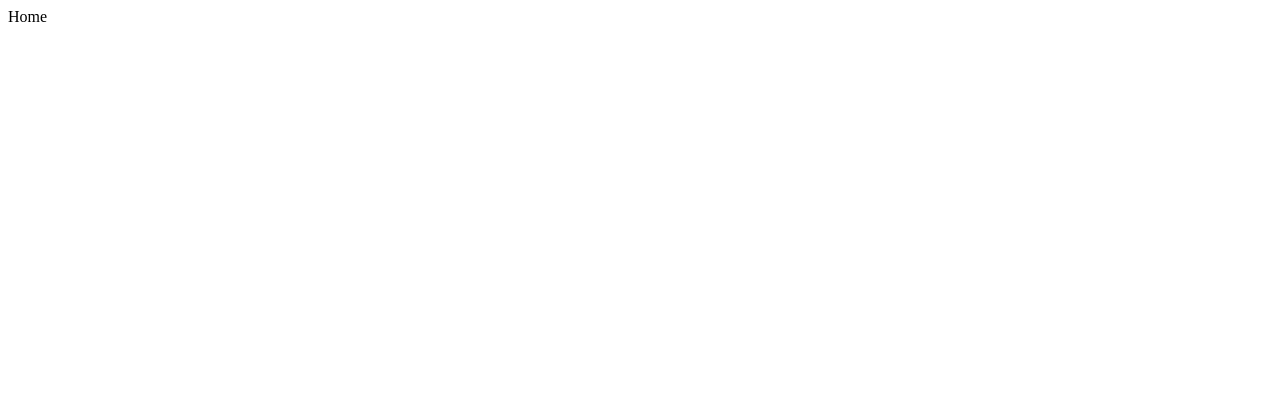
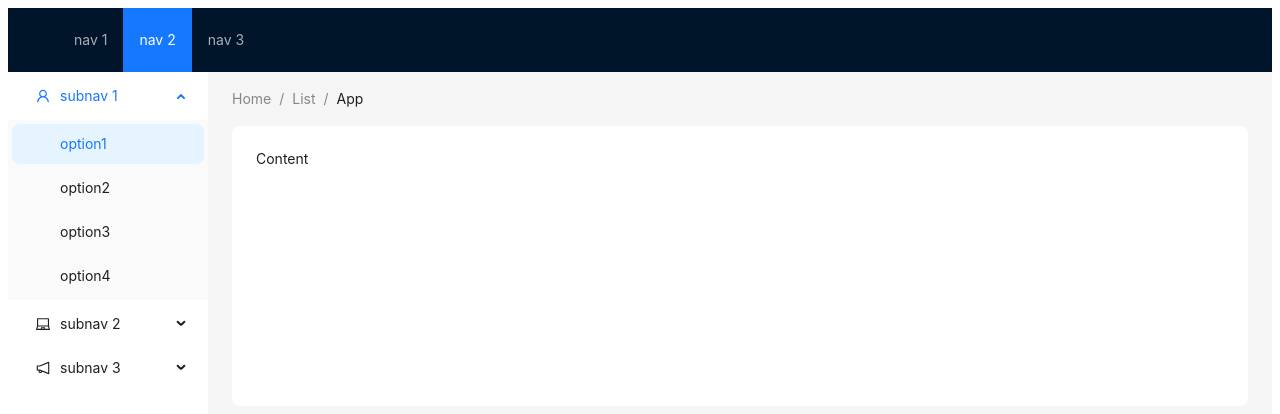
Before and after one commit to byteGanYue/DocCollab, a React (Vite) app in the folder packages/doc-web/: page / in a window 1280 px wide. Shown: the top 414 px of the page. Built offline with nearby package versions, Linux system fonts and the light colour scheme.

Commit message:
feat: :sparkles: 添加 Ant Design 依赖并重构首页布局组件

```diff
--- a/packages/doc-web/package.json
+++ b/packages/doc-web/package.json
@@ -10,6 +10,9 @@
     "preview": "vite preview"
   },
   "dependencies": {
+    "@ant-design/icons": "^6.0.0",
+    "ant-design": "^1.0.0",
+    "antd": "^5.26.0",
     "react": "^19.1.0",
     "react-dom": "^19.1.0",
     "react-router-dom": "^7.6.2"
--- /dev/null
+++ b/packages/doc-web/src/pages/Home/component/layout.jsx
@@ -0,0 +1,77 @@
+import React from 'react';
+import {
+  LaptopOutlined,
+  NotificationOutlined,
+  UserOutlined,
+} from '@ant-design/icons';
+import { Breadcrumb, Layout, Menu, theme } from 'antd';
+const { Header, Content, Sider } = Layout;
+const items1 = ['1', '2', '3'].map(key => ({
+  key,
+  label: `nav ${key}`,
+}));
+const items2 = [UserOutlined, LaptopOutlined, NotificationOutlined].map(
+  (icon, index) => {
+    const key = String(index + 1);
+    return {
+      key: `sub${key}`,
+      icon: React.createElement(icon),
+      label: `subnav ${key}`,
+      children: Array.from({ length: 4 }).map((_, j) => {
+        const subKey = index * 4 + j + 1;
+        return {
+          key: subKey,
+          label: `option${subKey}`,
+        };
+      }),
+    };
+  },
+);
+const LayoutComponent = () => {
+  const {
+    token: { colorBgContainer, borderRadiusLG },
+  } = theme.useToken();
+  return (
+    <Layout>
+      <Header style={{ display: 'flex', alignItems: 'center' }}>
+        <div className="demo-logo" />
+        <Menu
+          theme="dark"
+          mode="horizontal"
+          defaultSelectedKeys={['2']}
+          items={items1}
+          style={{ flex: 1, minWidth: 0 }}
+        />
+      </Header>
+      <Layout>
+        <Sider width={200} style={{ background: colorBgContainer }}>
+          <Menu
+            mode="inline"
+            defaultSelectedKeys={['1']}
+            defaultOpenKeys={['sub1']}
+            style={{ height: '100%', borderRight: 0 }}
+            items={items2}
+          />
+        </Sider>
+        <Layout style={{ padding: '0 24px 24px' }}>
+          <Breadcrumb
+            items={[{ title: 'Home' }, { title: 'List' }, { title: 'App' }]}
+            style={{ margin: '16px 0' }}
+          />
+          <Content
+            style={{
+              padding: 24,
+              margin: 0,
+              minHeight: 280,
+              background: colorBgContainer,
+              borderRadius: borderRadiusLG,
+            }}
+          >
+            Content
+          </Content>
+        </Layout>
+      </Layout>
+    </Layout>
+  );
+};
+export default LayoutComponent;
--- a/packages/doc-web/src/pages/Home/index.jsx
+++ b/packages/doc-web/src/pages/Home/index.jsx
@@ -1,3 +1,5 @@
+import LayoutComponent from './component/layout';
+
 export default function Home() {
-  return <div>Home</div>;
+  return <LayoutComponent />;
 }
```
Also changed, not shown: 1 other file (tests, documents, lock files or other folders).
